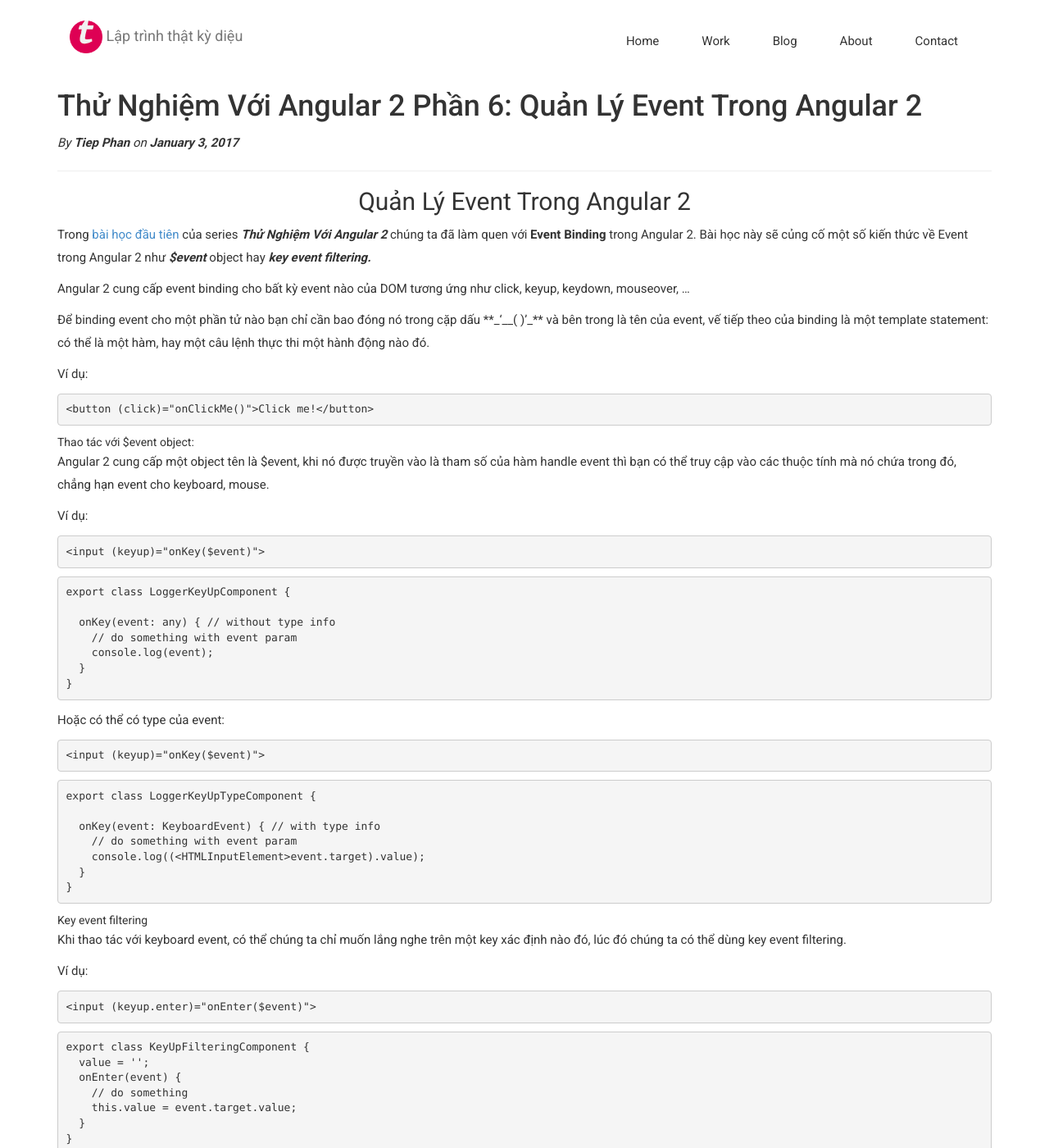
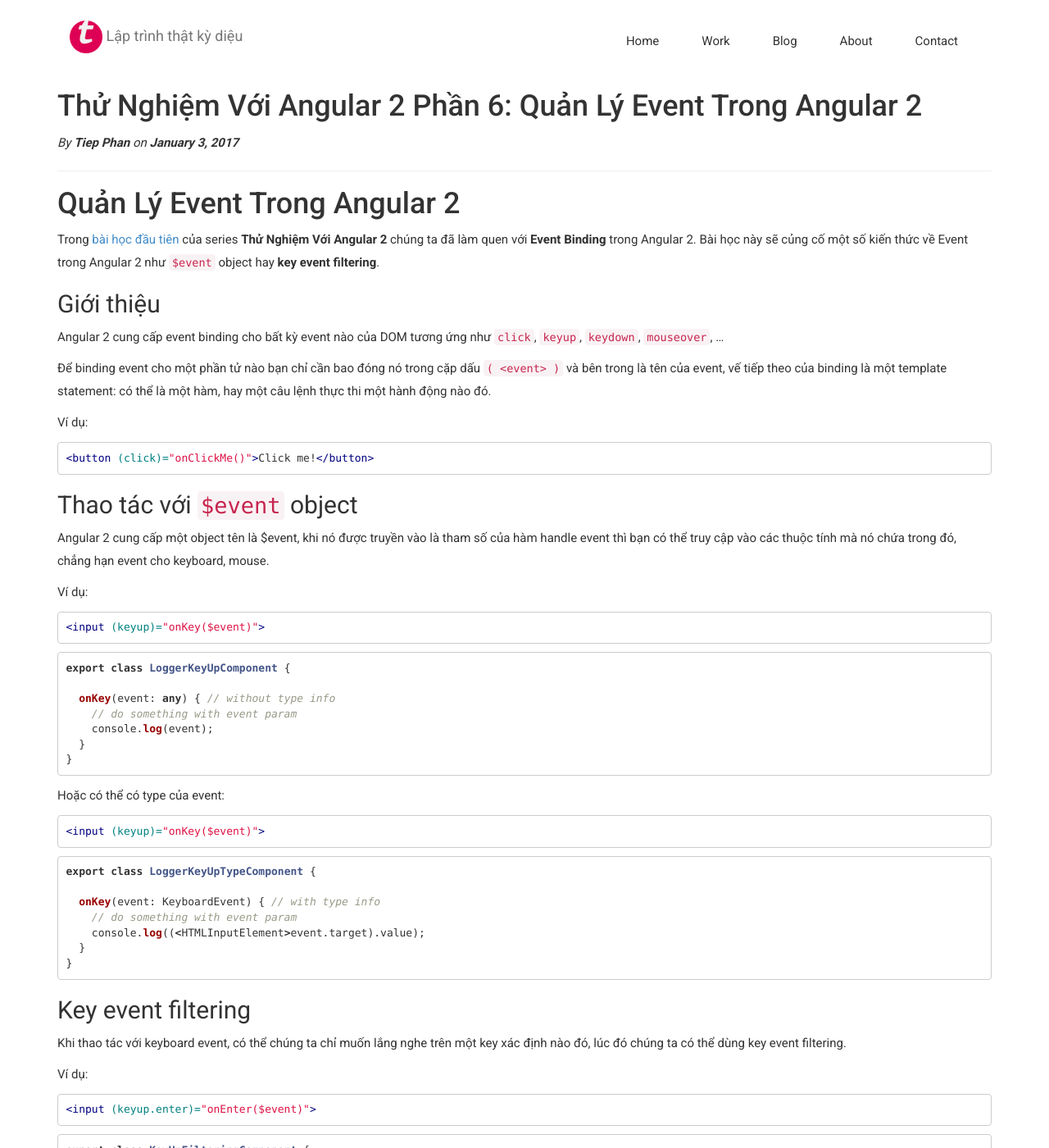
Before and after one commit to tieppt/tieppt.github.io, a Jekyll site: the page built from _posts/2017-01-03-thu-nghiem-voi-angular-2-quan-ly-event-trong-angular-2.md, in a window 1280 px wide and 1400 px high. Shown: the whole window at 82% size. Built offline with Jekyll 4.4.1, drawn with Linux system fonts in a browser that asks for light colours; nearby versions of some CDN libraries; some web fonts are replaced; some of the changed text lies outside the part shown.

Commit message:
add lesson 6

````diff
--- a/_posts/2017-01-03-thu-nghiem-voi-angular-2-quan-ly-event-trong-angular-2.md
+++ b/_posts/2017-01-03-thu-nghiem-voi-angular-2-quan-ly-event-trong-angular-2.md
@@ -25,69 +24,84 @@ tags:
   - Lập Trình Angular 2
   - Web Dev
 ---
-<h2 style="text-align: center;">
-  Quản Lý Event Trong Angular 2
-</h2>
 
-Trong <a href="http://www.tiepphan.com/thu-nghiem-voi-angular-2-component-va-data-binding/" target="_blank">bài học đầu tiên</a> của series **_Thử Nghiệm Với Angular 2_** chúng ta đã làm quen với **Event Binding** trong Angular 2. Bài học này sẽ củng cố một số kiến thức về Event trong Angular 2 như **_$event_** object hay _**key event filtering**_**_._**
+# Quản Lý Event Trong Angular 2
 
-<!--more-->
+Trong <a href="http://www.tiepphan.com/thu-nghiem-voi-angular-2-component-va-data-binding/" target="_blank">bài học đầu tiên</a> của series **Thử Nghiệm Với Angular 2** chúng ta đã làm quen với **Event Binding** trong Angular 2. Bài học này sẽ củng cố một số kiến thức về Event trong Angular 2 như `$event` object hay **key event filtering**.
 
-Angular 2 cung cấp event binding cho bất kỳ event nào của DOM tương ứng như click, keyup, keydown, mouseover, &#8230;
 
-Để binding event cho một phần tử nào bạn chỉ cần bao đóng nó trong cặp dấu **_&#8216;__( <event> )&#8217;_** và bên trong là tên của event, vế tiếp theo của binding là một template statement: có thể là một hàm, hay một câu lệnh thực thi một hành động nào đó.
+## Giới thiệu
+Angular 2 cung cấp event binding cho bất kỳ event nào của DOM tương ứng như `click`, `keyup`, `keydown`, `mouseover`, &#8230;
+
+Để binding event cho một phần tử nào bạn chỉ cần bao đóng nó trong cặp dấu `( <event> )` và bên trong là tên của event, vế tiếp theo của binding là một template statement: có thể là một hàm, hay một câu lệnh thực thi một hành động nào đó.
 
 Ví dụ:
 
-<pre class="brush:html;">&lt;button (click)="onClickMe()"&gt;Click me!&lt;/button&gt;</pre>
+```html
+<button (click)="onClickMe()">Click me!</button>
+```
 
-  * Thao tác với $event object:
+## Thao tác với `$event` object
 
 Angular 2 cung cấp một object tên là $event, khi nó được truyền vào là tham số của hàm handle event thì bạn có thể truy cập vào các thuộc tính mà nó chứa trong đó, chẳng hạn event cho keyboard, mouse.
 
 Ví dụ:
 
-<pre class="brush:html;">&lt;input (keyup)="onKey($event)"&gt;
-</pre>
+```html
+<input (keyup)="onKey($event)">
+```
 
-<pre class="brush:js;">export class LoggerKeyUpComponent {
+```ts
+export class LoggerKeyUpComponent {
 
   onKey(event: any) { // without type info
     // do something with event param
     console.log(event);
   }
-}</pre>
+}
+```
 
 Hoặc có thể có type của event:
 
-<pre class="brush:html;">&lt;input (keyup)="onKey($event)"&gt;
-</pre>
-
-<pre class="brush:js;">export class LoggerKeyUpTypeComponent {
+```html
+<input (keyup)="onKey($event)">
+```
+```ts
+export class LoggerKeyUpTypeComponent {
 
   onKey(event: KeyboardEvent) { // with type info
     // do something with event param
-    console.log((&lt;HTMLInputElement&gt;event.target).value);
+    console.log((<HTMLInputElement>event.target).value);
   }
-}</pre>
+}
+```
 
-  * Key event filtering
+## Key event filtering
 
 Khi thao tác với keyboard event, có thể chúng ta chỉ muốn lắng nghe trên một key xác định nào đó, lúc đó chúng ta có thể dùng key event filtering.
 
 Ví dụ:
 
-<pre class="brush:html;">&lt;input (keyup.enter)="onEnter($event)"&gt;
-</pre>
+```html
+<input (keyup.enter)="onEnter($event)">
+```
 
-<pre class="brush:js;">export class KeyUpFilteringComponent {
+```ts
+export class KeyUpFilteringComponent {
   value = '';
   onEnter(event) {
     // do something
     this.value = event.target.value;
   }
-}</pre>
+}
+```
 
-Tham khảo thêm tại: <a href="https://angular.io/docs/ts/latest/guide/user-input.html" target="_blank">https://angular.io/docs/ts/latest/guide/user-input.html</a>
+## Video bài học
 
-Video bài học:
+<figure class="video_container">
+  <iframe src="https://www.youtube.com/embed/epA82AYZPck" frameborder="0" allowfullscreen="true"> </iframe>
+</figure>
+
+## Tham khảo
+
+Documentation: <a href="https://angular.io/docs/ts/latest/guide/user-input.html" target="_blank">https://angular.io/docs/ts/latest/guide/user-input.html</a>
````
Also changed, not shown: other parts of _posts/2017-01-03-thu-nghiem-voi-angular-2-quan-ly-event-trong-angular-2.md (+1 -2 lines).
